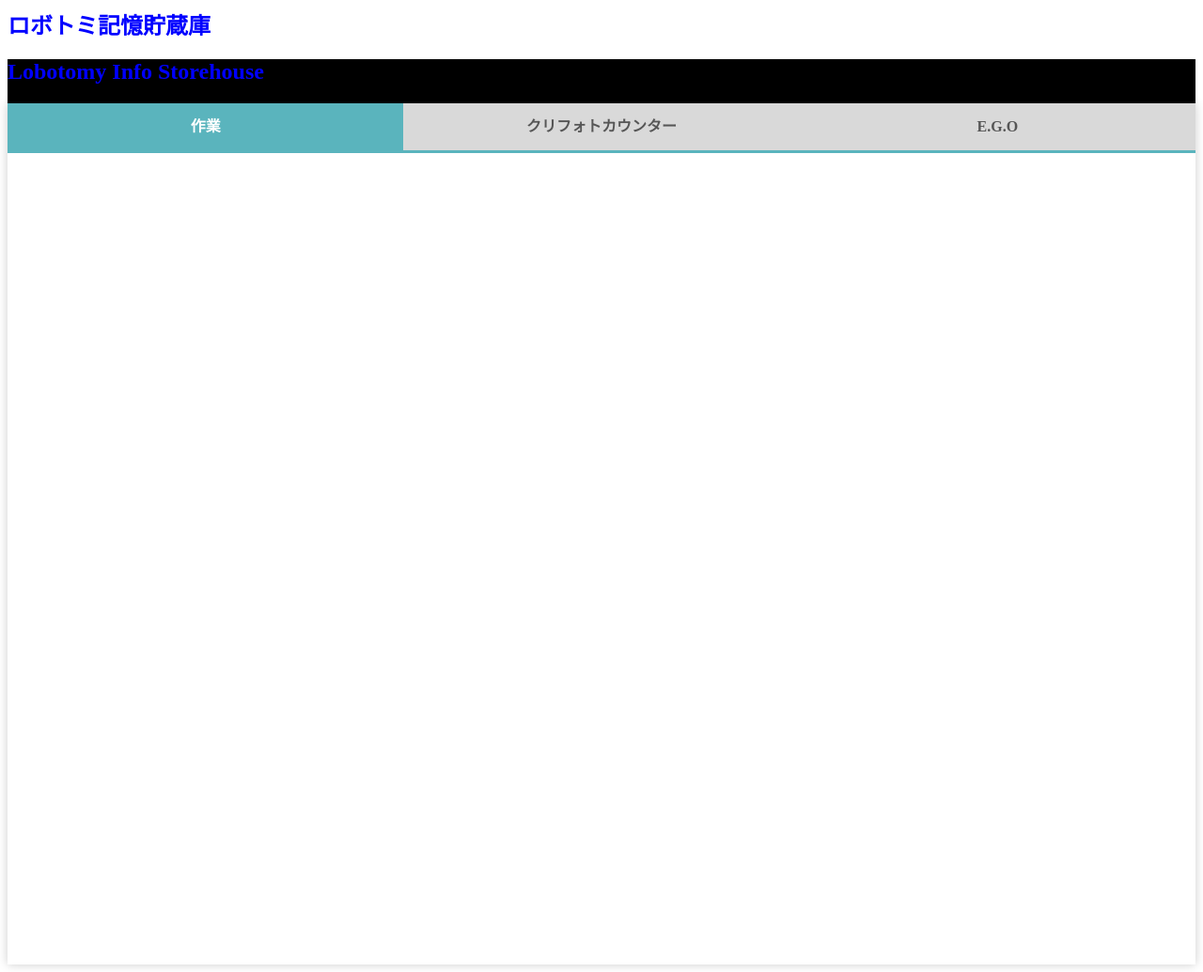
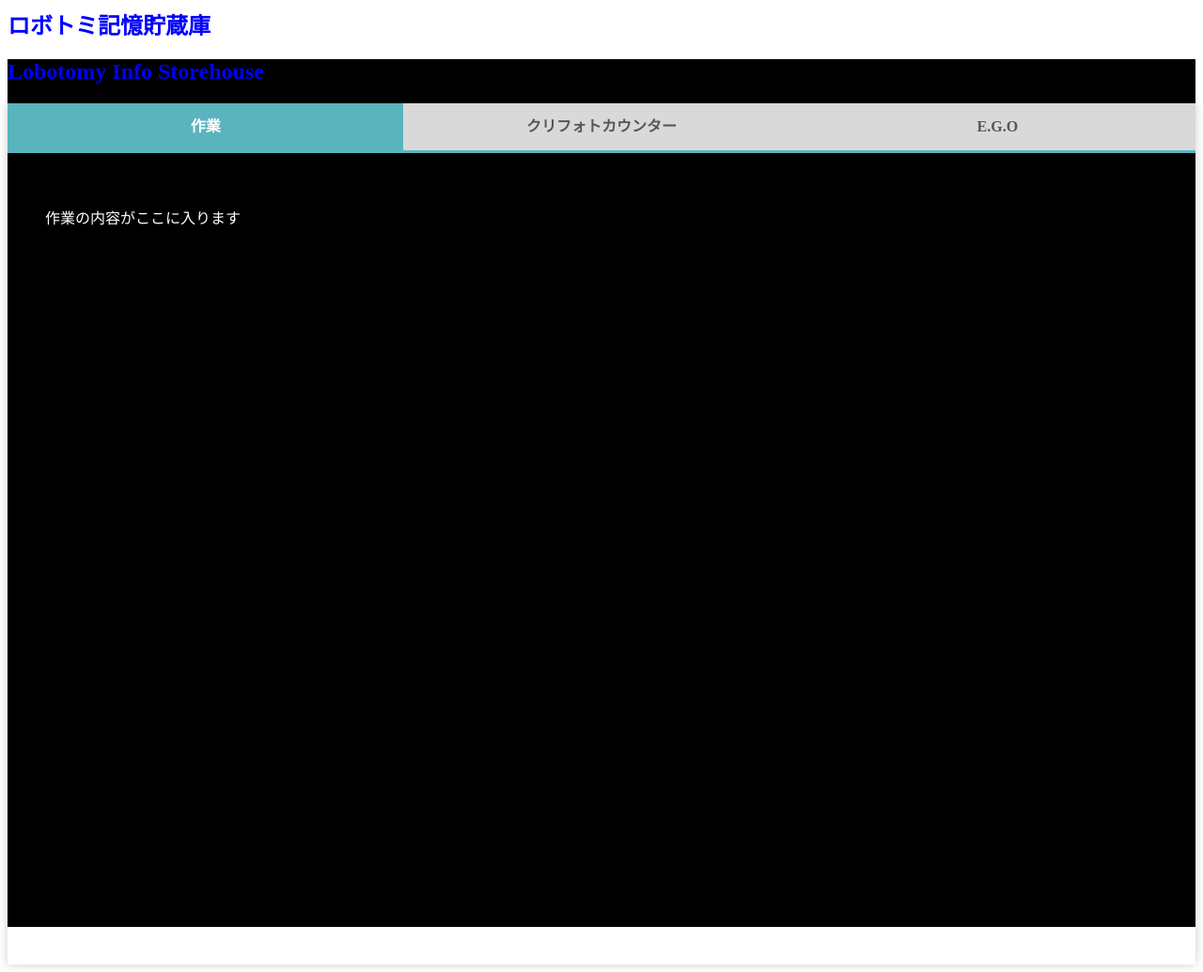
Before and after one commit to tucchy/LobotomyInfoStorehouse, a Flask app: page / in a window 1280 px wide. Shown: the whole page at 94% size. Run offline with Flask 2, Linux system fonts and the light colour scheme.

Commit message:
Update style.css

```diff
--- a/flaskr/static/style.css
+++ b/flaskr/static/style.css
@@ -45,6 +45,8 @@ padding: 40px 40px 0;
 clear: both;
 overflow: hidden;
 height:100%;
+background-color: black;
+color:white;
 }
 /*選択されているタブのコンテンツのみを表示*/
 #all:checked ~ #all_content,
```
